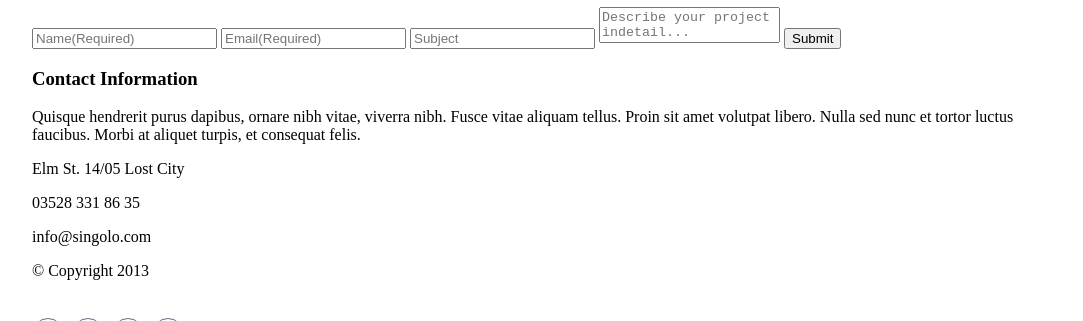
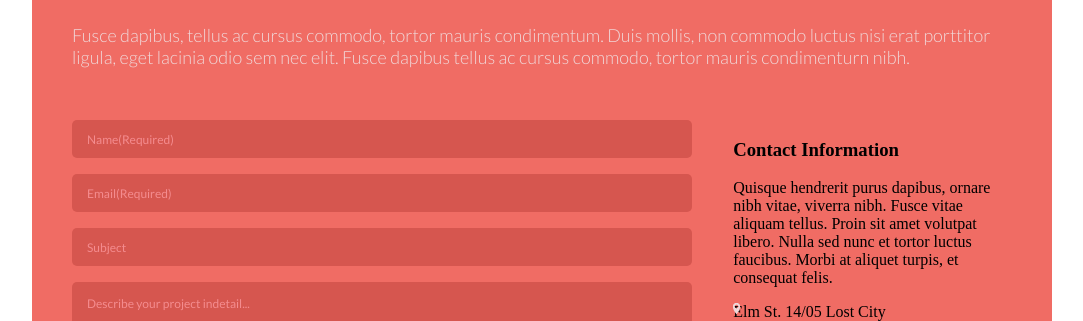
Before and after one commit to PalzunMike/singolo, a plain HTML site: page singolo3.html in a window 1280 px wide. Shown: the part 112-433 px from the top of the page, without its empty margins (98-1181 px from the left). Drawn offline with Linux system fonts and the light colour scheme.

Commit message:
feat: add style in singolo3.css, add structure in singolo3.html, modified image to sprite

```diff
--- a/singolo3.css
+++ b/singolo3.css
@@ -4,29 +4,192 @@
 	font-weight: normal;
 	font-style: normal;
 }
+
 @font-face{
 	font-family: 'Lato';
 	url('assets/fonts/Lato-Black.ttf') format('truetype');
 	font-weight: black;
 	font-style: normal;
 }
+
 @font-face{
 	font-family: 'Lato';
 	url('assets/fonts/Lato-Light.ttf') format('truetype');
 	font-weight: lighter;
 	font-style: normal;
 }
+
 body{
 	width: 1020px;
 	margin: 0 auto;
 }
 
+/*---------------------------------------------------------------------------CONTACT---------------------------------------------------------------------------------*/
+.wrapper_for_contact{
+	background-color: #f06c64;
+	border-bottom: 6px solid #ea676b;
+}
+.quote_text h2{
+	font-family: Lato, sans-serif;
+	font-weight: black;
+	font-size: 30px;
+	color: #f0d8d9;
+	margin: 0 0 40px 34px;
+	padding-top: 60px;
+}
+
+.quote_text p{
+	font-family: Lato, sans-serif;
+	font-weight: lighter;
+	font-size: 18px;
+	color: #f0d8d9;
+	width: 940px;
+	margin: 0 auto 52px;
+}
+.contact_block{
+	display: flex;
+	width: 940px;
+	margin: 0 auto;
+}
+
+input, textarea{
+	width: 620px;
+	height: 38px;
+	border-radius: 5px;
+	background-color: #d6564f;
+	border: none;
+	padding: 0;
+	margin-bottom: 16px;
+}
+
 textarea{
+	height: 200px;
 	resize: none;
 }
+
+button{
+	width: 60px;
+	height: 28px;
+	font-family: Lato, sans-serif;
+	font-weight: normal;
+	font-size: 12px;
+	border-radius: 5px;
+	background-color: #d6564f;
+	border: none;
+	margin: -6px 0 30px 560px;
+	cursor: pointer;
+	color: #f48c8f;
+	transition: color .5s, background-color .5s;
+
+}
+
+button:hover{
+	background-color: #aa4641;
+	color: #f19ea0;
+}
+
+input::-webkit-input-placeholder, textarea::-webkit-input-placeholder{
+  	font-family: Lato, sans-serif;
+	font-weight: normal;
+	font-size: 12px;
+	text-indent: 15px;
+	color: #f48c8f;
+}
+
+input:-moz-placeholder, textarea:-moz-placeholder{
+  	font-family: Lato, sans-serif;
+	font-weight: normal;
+	font-size: 12px;
+	text-indent: 15px;
+	color: #f48c8f;
+}
+
+input::-moz-placeholder, textarea::-moz-placeholder{
+ 	 font-family: Lato, sans-serif;
+	font-weight: normal;
+	font-size: 12px;
+	text-indent: 15px;
+	color: #f48c8f;
+}
+
+input:-ms-input-placeholder, textarea:-ms-input-placeholder{
+ 	font-family: Lato, sans-serif;
+	font-weight: normal;
+	font-size: 12px;
+	text-indent: 15px;
+	color: #f48c8f;
+}
+
+textarea::-webkit-input-placeholder{
+	padding-top: 14px;
+}
+
+textarea:-moz-placeholder{
+	padding-top: 14px;
+}
+
+textarea::-moz-placeholder{
+	padding-top: 14px;
+}
+
+textarea:-ms-input-placeholder{
+	padding-top: 14px;
+}
+
+.contact_location:before{
+	content: '';
+	background-image: url(assets/sprite_contact.png);
+    background-repeat: no-repeat;
+    position: absolute;
+    width: 7px;
+    height: 11px;
+    background-position: -16px -1px;
+	color: #efd7d9;
+}
+.contact_phone:before{
+	content: '';
+	background-image: url(assets/sprite_contact.png);
+    background-repeat: no-repeat;
+    position: absolute;
+    width: 11px;
+    height: 11px;
+    background-position: -25px -1px;
+	color: #efd7d9;
+}
+.contact_mail:before{
+	content: '';
+	background-image: url(assets/sprite_contact.png);
+    background-repeat: no-repeat;
+    position: absolute;
+    width: 13px;
+    height: 8px;
+    background-position: -1px -1px;
+	color: #efd7d9;
+}
+
+/*---------------------------------------------------------------------------------FOOTER--------------------------------------------------------------------------------------*/
+.footer{
+	display: flex;
+	background-color: #2d303a;
+	justify-content: space-between;
+}
+
+.footer p{
+	color: #666d89;
+	font-family: Lato, sans-serif;
+	font-size: 16px;
+	line-height: 44px;
+	letter-spacing: -.5px;
+	margin-left: 40px;
+
+}
+
 .social_btn_block{
 	display: flex;
+	height: 76px;
+	margin-right: 40px;
 }
+
 .social_btn_block div{
 	border: 1px solid #656d89;
 	width: 14px;
@@ -35,12 +198,15 @@ textarea{
 	padding: 8px;
 	margin: 22px 8px 0 0;
 }
+
 .fcb{
 	margin-left:3px;
 }
+
 .twit{
 	margin-left:1px;
 }
+
 .edit_text{
 	letter-spacing: -.1px;
 }
--- a/singolo3.html
+++ b/singolo3.html
@@ -13,6 +13,7 @@
 			<p>Fusce dapibus, tellus ac cursus commodo, tortor mauris condimentum. Duis mollis, non commodo luctus nisi erat porttitor ligula, eget lacinia odio sem nec elit. Fusce dapibus tellus ac cursus commodo, tortor mauris condimenturn nibh.</p>
 		</div>
 		<div class="contact_block">
+			<div class="wrapper_for_form">
 				<form method="post">
 					<input type="text" name="fname" placeholder="Name(Required)" required>
 					<input type="email" name="email" placeholder="Email(Required)" required>
@@ -20,6 +21,7 @@
 					<textarea placeholder="Describe your project indetail..." ></textarea>
 					<button>Submit</button>
 				</form>
+			</div>
 			<div class="contact_info">
 				<h3>Contact Information</h3>
 				<p>Quisque hendrerit purus dapibus, ornare nibh vitae, viverra nibh. Fusce vitae aliquam tellus. Proin sit amet volutpat libero. Nulla sed nunc et tortor luctus faucibus. Morbi at aliquet turpis, et consequat felis.</p>
```
Also changed, not shown: assets/Contact/email.png (deleted), assets/Contact/location.png (deleted), assets/Contact/phone-contact.png (deleted), assets/sprite_contact.png (added). Lines whose indentation alone changed are shown as unchanged.
